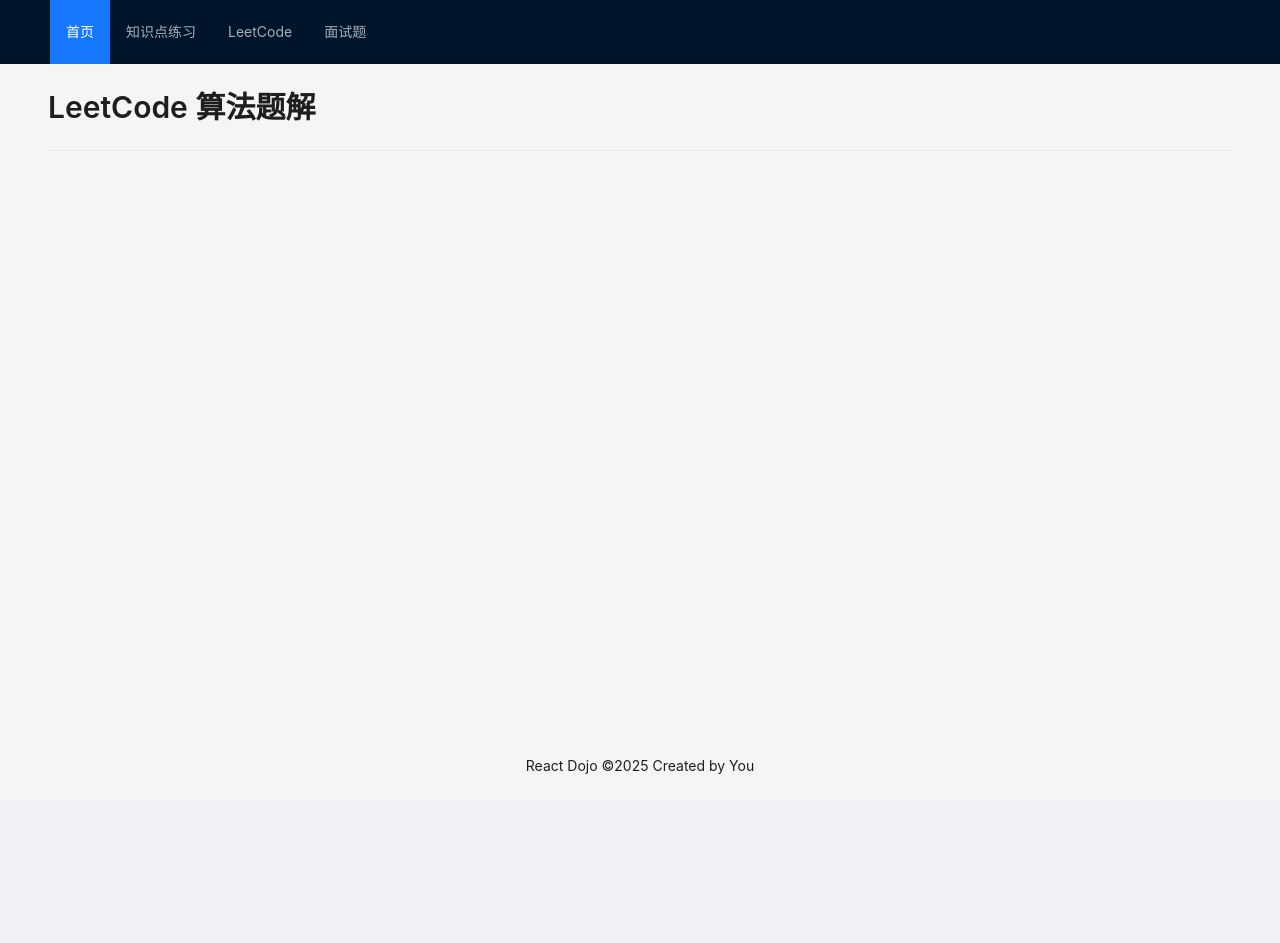
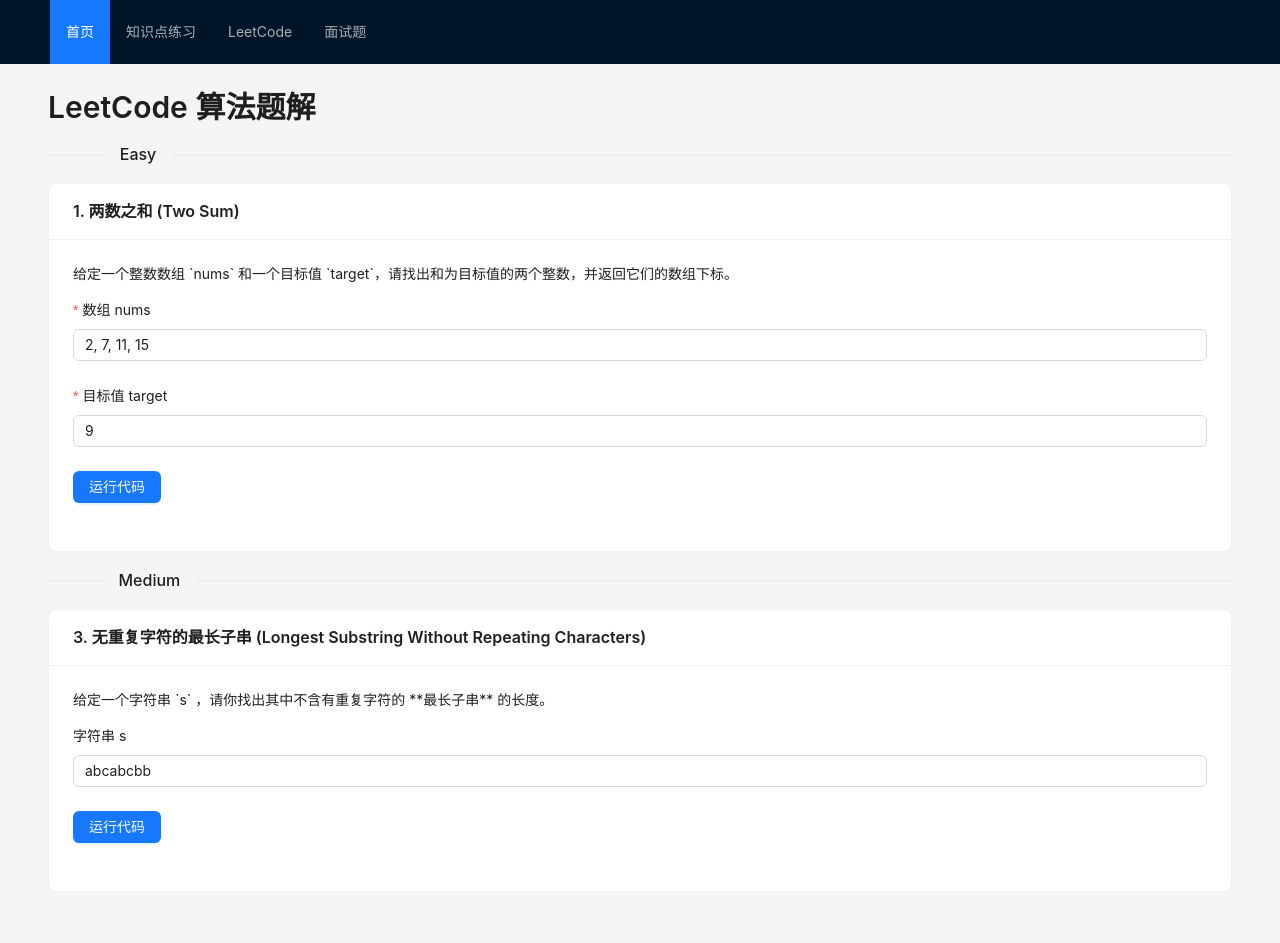
Before and after one commit to az9zz/react-dojo, a React (Vite) app: page /leetcode in a window 1280 px wide. Shown: the top 943 px of the page. Before the commit the page ends 800 px from the top, so only its background shows below. Built offline with nearby package versions, Linux system fonts and the light colour scheme.

Commit message:
无重复字符的最长子串

```diff
--- /dev/null
+++ b/src/leetcode/medium/003-longest-substring-without-repeating-characters/index.tsx
@@ -0,0 +1,39 @@
+// src/leetcode/medium/003-longest-substring-without-repeating-characters/index.tsx
+import React, { useState } from 'react'
+import { Card, Input, Button, Typography, Form, Alert, Space, Divider } from 'antd'
+import { lengthOfLongestSubstring } from './solution'
+
+const { Title, Paragraph } = Typography
+
+export const LongestSubstringComponent: React.FC = () => {
+  const [form] = Form.useForm()
+  const [result, setResult] = useState<number | null>(null)
+
+  const handleRun = (values: { s: string }) => {
+    const solutionResult = lengthOfLongestSubstring(values.s || '')
+    setResult(solutionResult)
+  }
+
+  return (
+    <Card title="3. 无重复字符的最长子串 (Longest Substring Without Repeating Characters)">
+      <Paragraph>给定一个字符串 `s` ，请你找出其中不含有重复字符的 **最长子串** 的长度。</Paragraph>
+      <Form form={form} onFinish={handleRun} layout="vertical" initialValues={{ s: 'abcabcbb' }}>
+        <Form.Item name="s" label="字符串 s">
+          <Input placeholder="例如: pwwkew" />
+        </Form.Item>
+        <Form.Item>
+          <Button type="primary" htmlType="submit">
+            运行代码
+          </Button>
+        </Form.Item>
+      </Form>
+
+      {result !== null && (
+        <Space direction="vertical" style={{ width: '100%' }}>
+          <Divider>运行结果</Divider>
+          <Alert message={`最长子串的长度为: ${result}`} type="success" showIcon />
+        </Space>
+      )}
+    </Card>
+  )
+}
--- /dev/null
+++ b/src/leetcode/medium/003-longest-substring-without-repeating-characters/solution.ts
@@ -0,0 +1,34 @@
+// src/leetcode/medium/003-longest-substring-without-repeating-characters/solution.ts
+
+/**
+ * @description 使用滑动窗口求解无重复字符的最长子串
+ * @param {string} s 输入字符串
+ * @returns {number} 最长子串的长度
+ */
+export function lengthOfLongestSubstring(s: string): number {
+  if (s.length === 0) {
+    return 0
+  }
+
+  let maxLength = 0
+  let left = 0 // 窗口左边界
+  const charSet = new Set<string>() // 存储当前窗口内的字符
+
+  for (let right = 0; right < s.length; right++) {
+    const currentChar = s[right]
+
+    // 如果当前字符已存在于窗口中，则收缩窗口左侧
+    while (charSet.has(currentChar)) {
+      charSet.delete(s[left])
+      left++
+    }
+
+    // 将当前字符加入窗口
+    charSet.add(currentChar)
+
+    // 更新最大长度
+    maxLength = Math.max(maxLength, right - left + 1)
+  }
+
+  return maxLength
+}
--- a/src/pages/LeetCodePage/index.tsx
+++ b/src/pages/LeetCodePage/index.tsx
@@ -1,22 +1,28 @@
 // src/pages/LeetCodePage/index.tsx
 import React from 'react'
 import { Typography, Divider } from 'antd'
-// import { TwoSumComponent } from '../../leetcode/easy/001-two-sum' // 引入我们之前创建的组件
+
+// 1. 导入 easy 题解
+import { TwoSumComponent } from '../../leetcode/easy/001-two-sum'
+// 2. 导入 medium 题解
+import { LongestSubstringComponent } from '../../leetcode/medium/003-longest-substring-without-repeating-characters'
 
 const { Title } = Typography
 
-// 确保你已经创建了 TwoSumComponent
 const LeetCodePage: React.FC = () => {
   return (
     <div>
       <Title level={2}>LeetCode 算法题解</Title>
-      <Divider />
 
-      {/* 每完成一道题，就在这里引入并展示 */}
-      {/* <TwoSumComponent /> */}
+      <Divider orientation="left">Easy</Divider>
+      <TwoSumComponent />
 
-      {/* <Divider /> */}
-      {/* <AnotherLeetCodeComponent /> */}
+      {/* 3. 添加新的分类和组件 */}
+      <Divider orientation="left">Medium</Divider>
+      <LongestSubstringComponent />
+
+      {/* 以后有 hard 的题了，可以这样组织 */}
+      {/* <Divider orientation="left">Hard</Divider> */}
     </div>
   )
 }
```
Also changed, not shown: src/leetcode/medium/003-longest-substring-without-repeating-characters/README.md (added).
